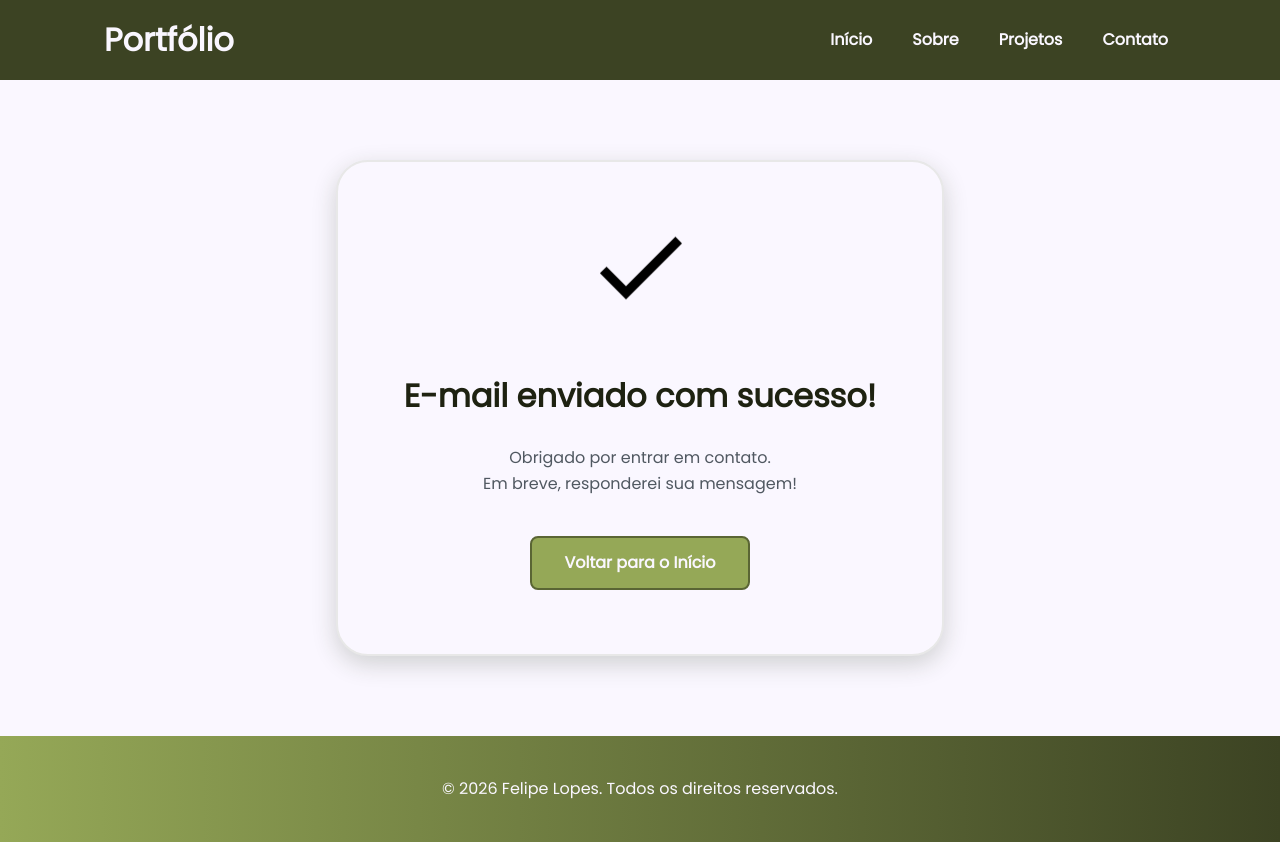
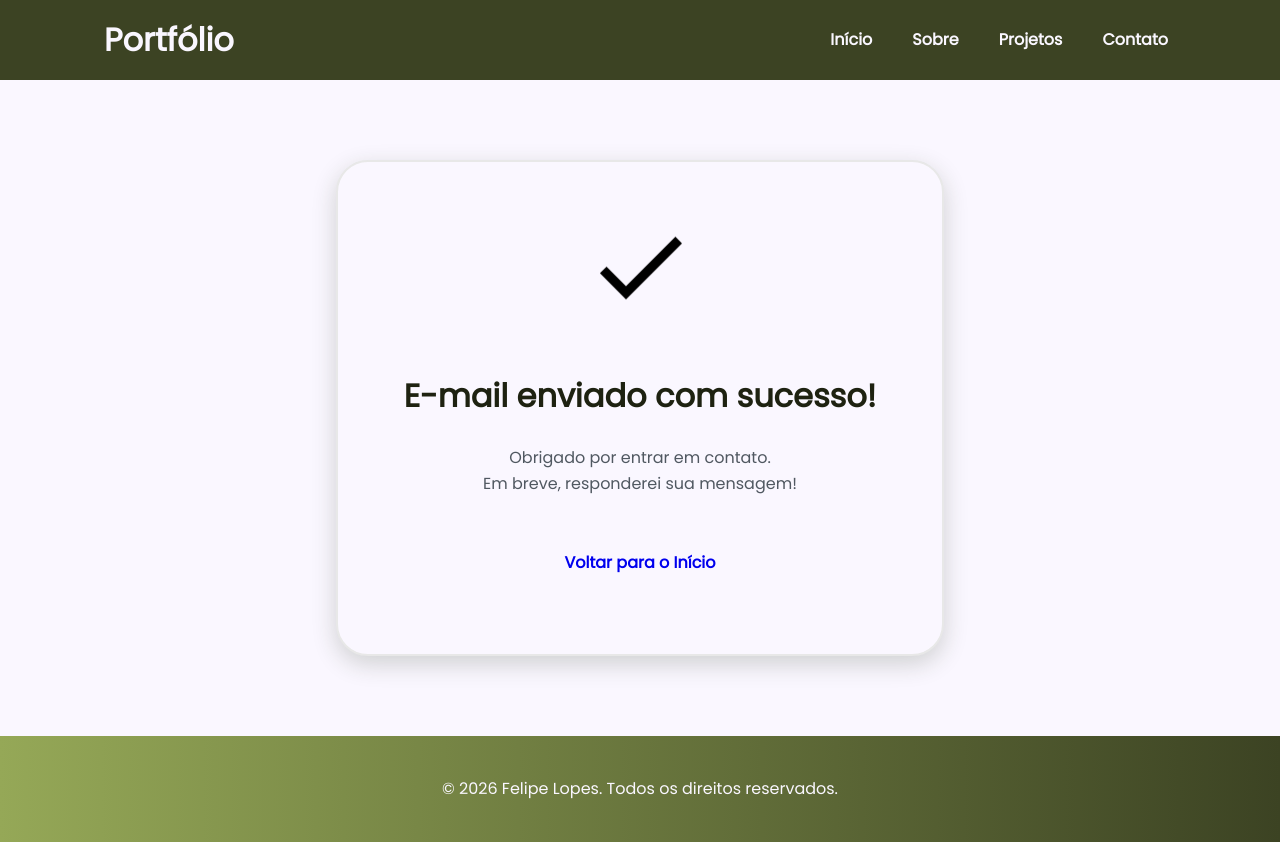
Before and after one commit to Felipe-Lopes-code/portifolio, a plain HTML site: page success.html in a window 1280 px wide. Drawn offline with Linux system fonts and the light colour scheme.

Commit message:
🎨 Improved formatting: Update button display style and center project buttons | 🔗 Change form submission redirect URL

```diff
--- a/assets/css/alter_styles.css
+++ b/assets/css/alter_styles.css
@@ -98,7 +98,7 @@ main {
 
 .button,
 .button-outline {
-    display: inline-block;
+    display: flex;
     padding: 0.75rem 2rem;
     border: 0.15rem solid transparent;
     border-radius: var(--radius-md);
@@ -109,18 +109,6 @@ main {
     transition: var(--transition-default);
 }
 
-.button {
-    border-color: var(--color-olive-leaf-700);
-    background-color: var(--color-olive-leaf-500);
-    color: var(--white);
-}
-
-.button:hover {
-    border-color: var(--color-olive-leaf-800);
-    background-color: var(--color-olive-leaf-700);
-    box-shadow: var(--shadow-md);
-    transform: translateY(-0.25rem);
-}
 
 .button-outline {
     border-color: var(--color-olive-leaf-700);
@@ -433,6 +421,7 @@ header a:hover {
 
 .project-buttons {
     display: flex;
+    justify-content: center;
     text-align: center;
     gap: 0.75rem;
     margin-top: var(--spacing-sm);
```
Also changed, not shown: index.html (+1 -1 lines).
